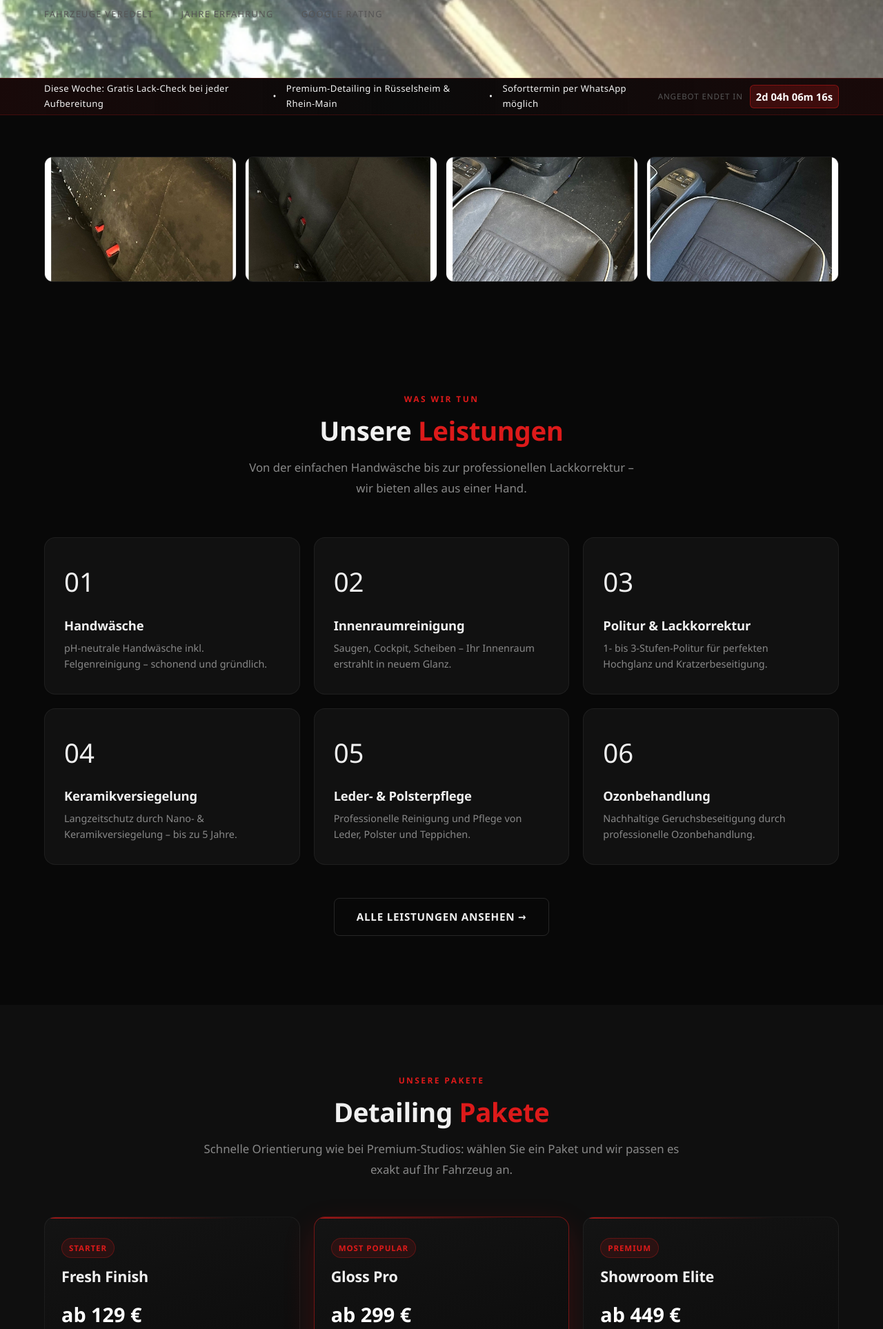
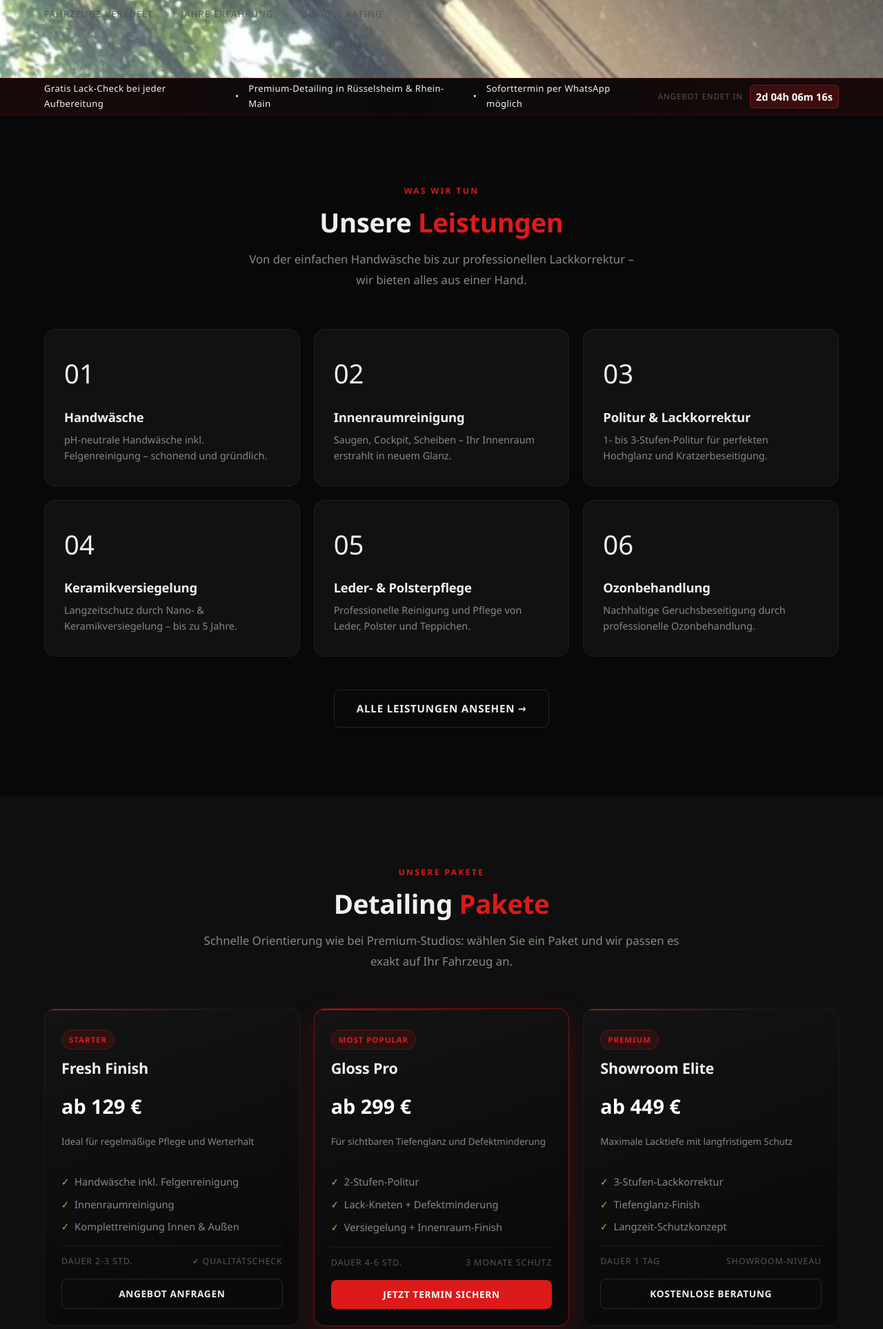
Before and after one commit to pilipandr770/carcleancenter, a Flask app: page / in a window 1280 px wide. Shown: the part 890-2817 px from the top of the page at 69% size. Run offline with Flask 3, Linux system fonts and the light colour scheme; data comes from the database, SQL or seed files in the repository; data that the repository does not hold is empty; some libraries are stand-ins or nearby versions.

Commit message:
fix: remove homepage studio photo strip and shorten promo text

```diff
--- a/templates/index.html
+++ b/templates/index.html
@@ -120,7 +120,7 @@
 <section class="promo-strip" aria-label="Aktionshinweis">
   <div class="container promo-strip-inner">
     <div class="promo-marquee">
-      <span>Diese Woche: Gratis Lack-Check bei jeder Aufbereitung</span>
+      <span>Gratis Lack-Check bei jeder Aufbereitung</span>
       <span>•</span>
       <span>Premium-Detailing in Rüsselsheim & Rhein-Main</span>
       <span>•</span>
@@ -129,18 +129,6 @@
     <div class="promo-timer" id="promoTimer" aria-live="polite">
       <span class="promo-timer-label">Angebot endet in</span>
       <strong class="promo-timer-value" id="promoTimerValue">--:--:--</strong>
-    </div>
-  </div>
-</section>
-
-<!-- ══ STUDIO PHOTOS ══ -->
-<section class="section-sm" aria-label="Studio Eindrücke">
-  <div class="container">
-    <div class="studio-strip-grid">
-      <figure class="studio-strip-item"><img src="/static/img/client/client-gallery-5.jpg" alt="Autopflege im Studio" loading="lazy"></figure>
-      <figure class="studio-strip-item"><img src="/static/img/client/client-gallery-6.jpg" alt="Lackaufbereitung in Arbeit" loading="lazy"></figure>
-      <figure class="studio-strip-item"><img src="/static/img/client/client-gallery-7.jpg" alt="Innenraumreinigung" loading="lazy"></figure>
-      <figure class="studio-strip-item"><img src="/static/img/client/client-gallery-8.jpg" alt="Fahrzeug Finish" loading="lazy"></figure>
     </div>
   </div>
 </section>
```
